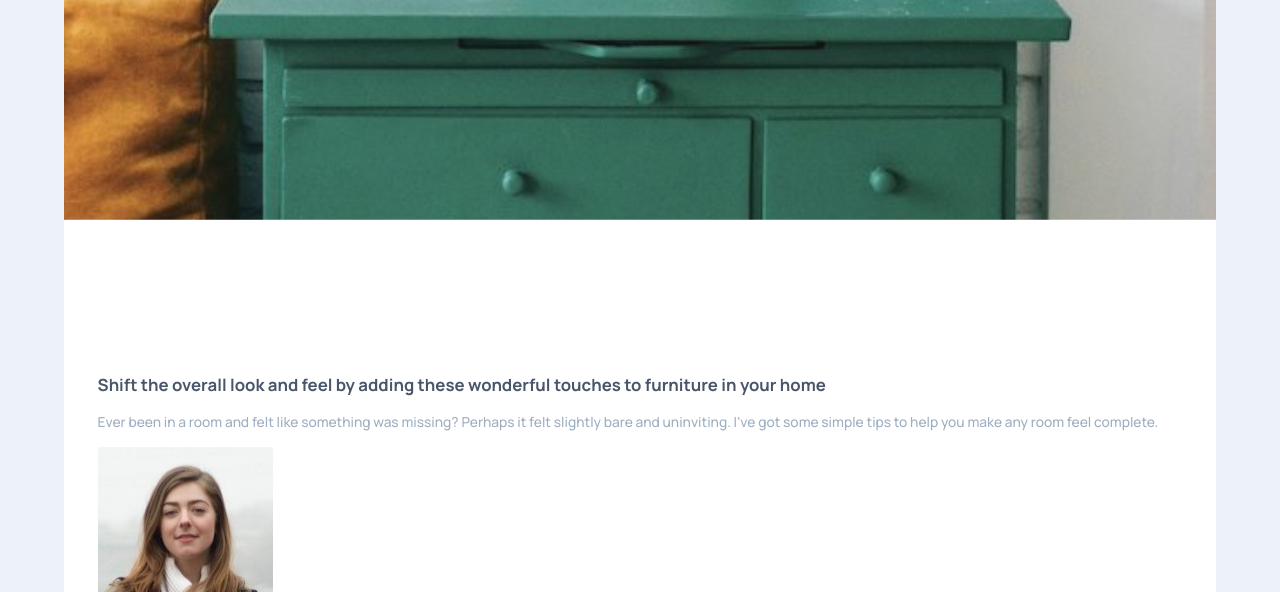
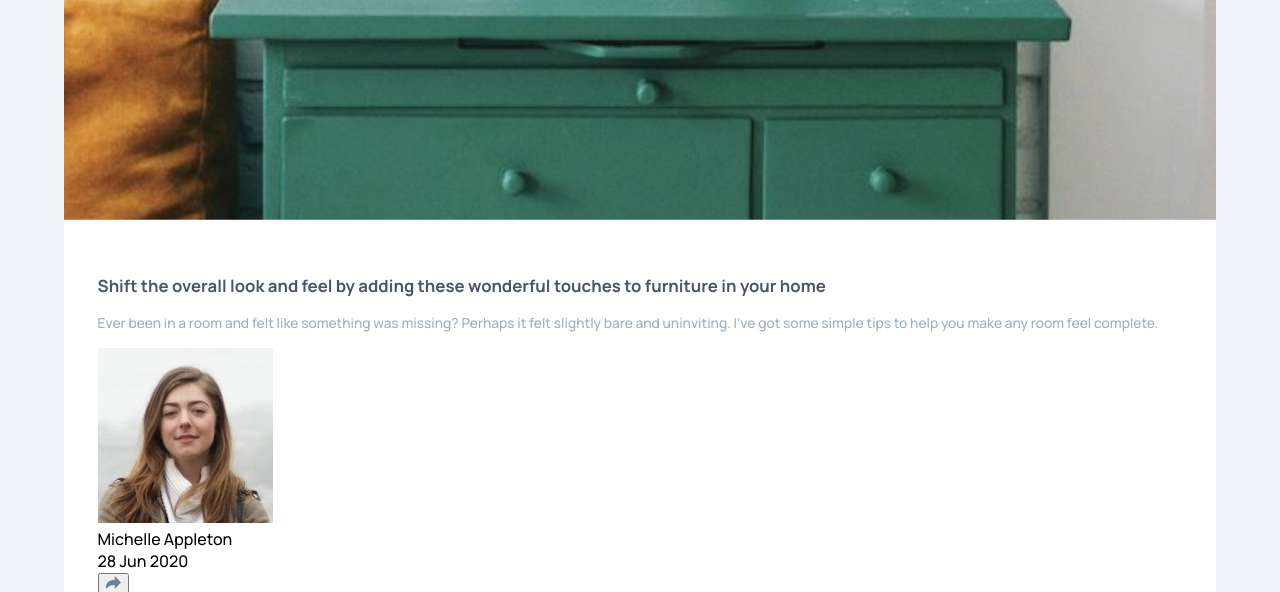
Before and after one commit to rainof/article-preview-component-project, a website: page index.html in a window 1280 px wide. Shown: the part 560-1152 px from the top of the page. Drawn offline with Linux system fonts and the light colour scheme.

Commit message:
fix: update method for referencing title positioning

```diff
--- a/src/styles.css
+++ b/src/styles.css
@@ -44,7 +44,7 @@
     background-color: hsl(210, 46, 95);
     border-radius: 0.5rem;
     box-shadow: none;
-    transform: translateY(-1.8rem);
+    transform: translateY(-10vw);
 }
 
 .card_title {
```
